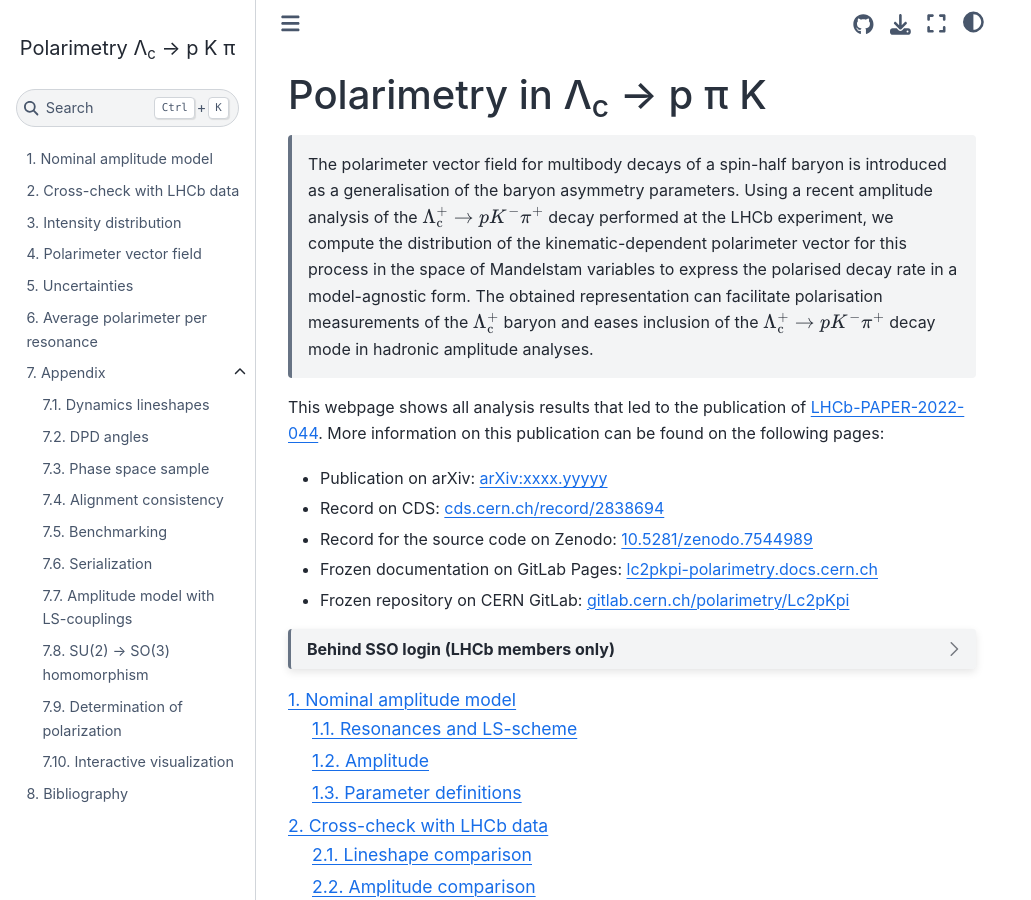
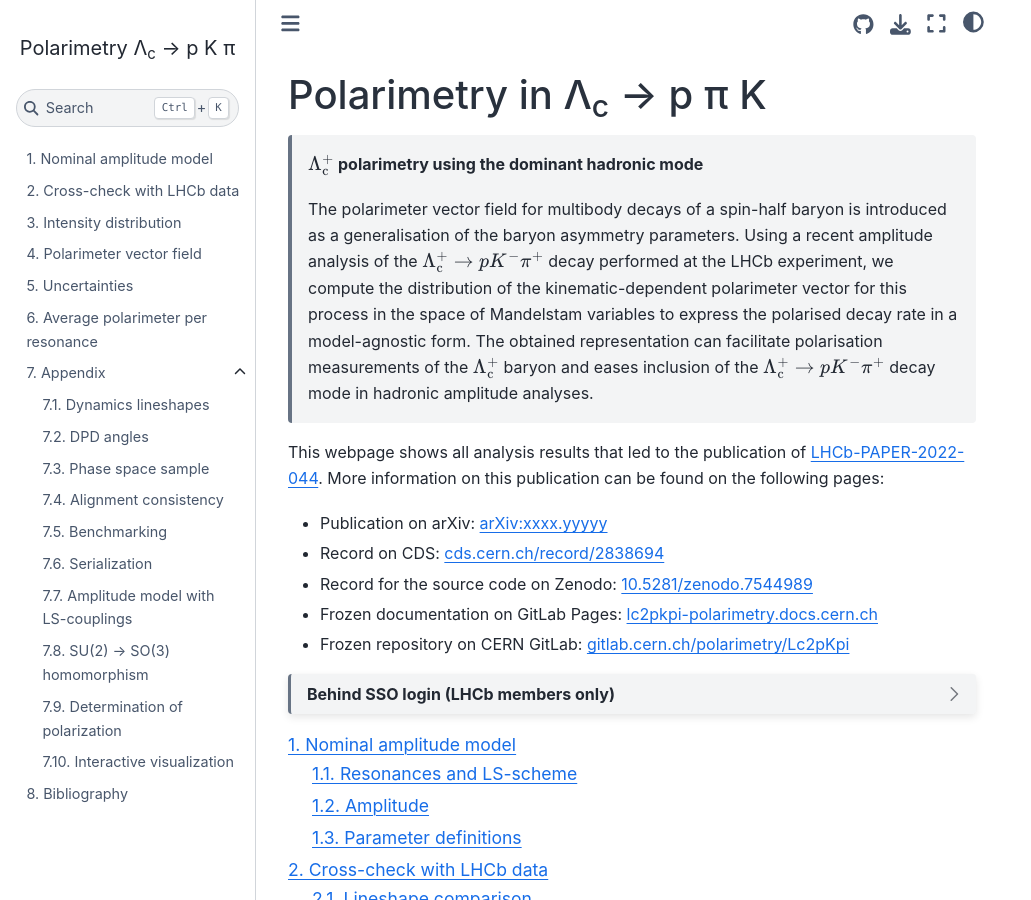
Before and after one commit to ComPWA/polarimetry, a Sphinx documentation site: the page built from docs/index.md, in a window 1280 px wide and 900 px high. Shown: the whole window, without its empty margins (0-1031 px from the left). Built offline with Sphinx 7.4.7 and the Sphinx Book theme 1.1.4, drawn with Linux system fonts in a browser that asks for light colours; pages that are not in the unit, such as notebooks, are missing from menus; the version number could not be read and is left out; comment, search, counter and statistics services are not loaded.

Commit message:
DOC: show official paper title above abstract

```diff
--- a/docs/index.md
+++ b/docs/index.md
@@ -7,6 +7,8 @@ myst:
 
 <!-- cspell:disable -->
 
+> **$\Lambda^+_\mathrm{c}$ polarimetry using the dominant hadronic mode**
+>
 > The polarimeter vector field for multibody decays of a spin-half baryon is introduced as a generalisation of the baryon asymmetry parameters. Using a recent amplitude analysis of the $\Lambda^+_\mathrm{c} \to p K^- \pi^+$ decay performed at the LHCb experiment, we compute the distribution of the kinematic-dependent polarimeter vector for this process in the space of Mandelstam variables to express the polarised decay rate in a model-agnostic form. The obtained representation can facilitate polarisation measurements of the $\Lambda^+_\mathrm{c}$ baryon and eases inclusion of the $\Lambda^+_\mathrm{c} \to p K^- \pi^+$ decay mode in hadronic amplitude analyses.
 
 <!-- cspell:enable -->
```
